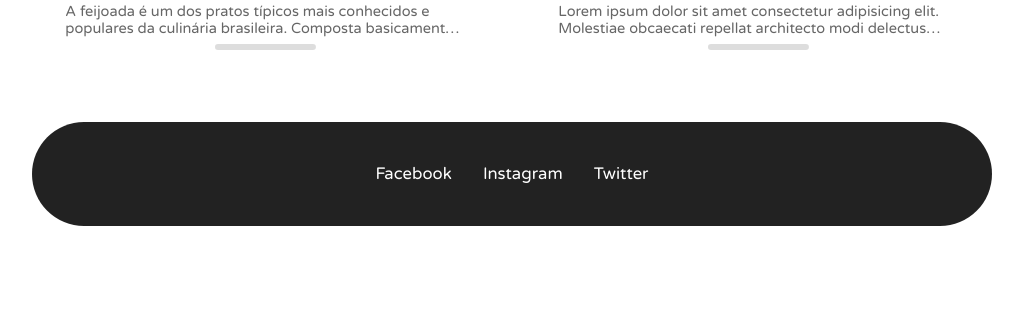
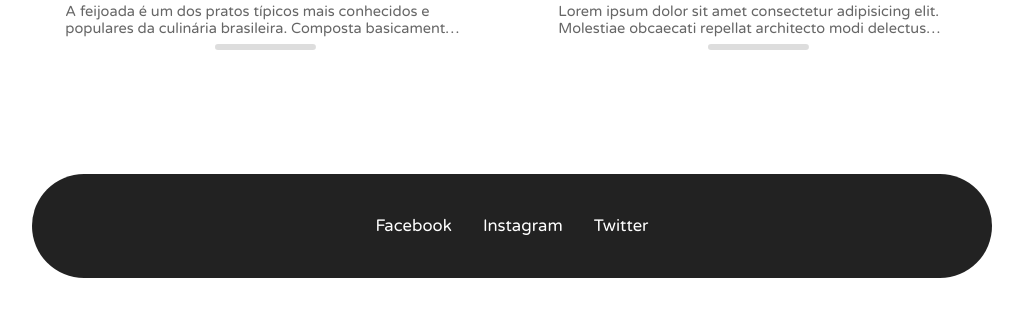
Before and after one commit to EufranioDiogo/tarefa-5, a plain HTML site: page pages/blog.html in a window 1280 px wide. Shown: the part 806-1122 px from the top of the page, without its empty margins (128-1151 px from the left). Before the commit the page ends 1084 px from the top, so only its background shows below. Drawn offline with Linux system fonts and the light colour scheme.

Commit message:
chore: adding margin to

```diff
--- a/assets/css/menu.css
+++ b/assets/css/menu.css
@@ -60,7 +60,7 @@
   background-color: #222;
   margin-bottom: 5rem;
   border-radius: 10rem;
-  margin-top: auto;
+  margin-top: 5rem;
 }
 
 .footer-item {
```
